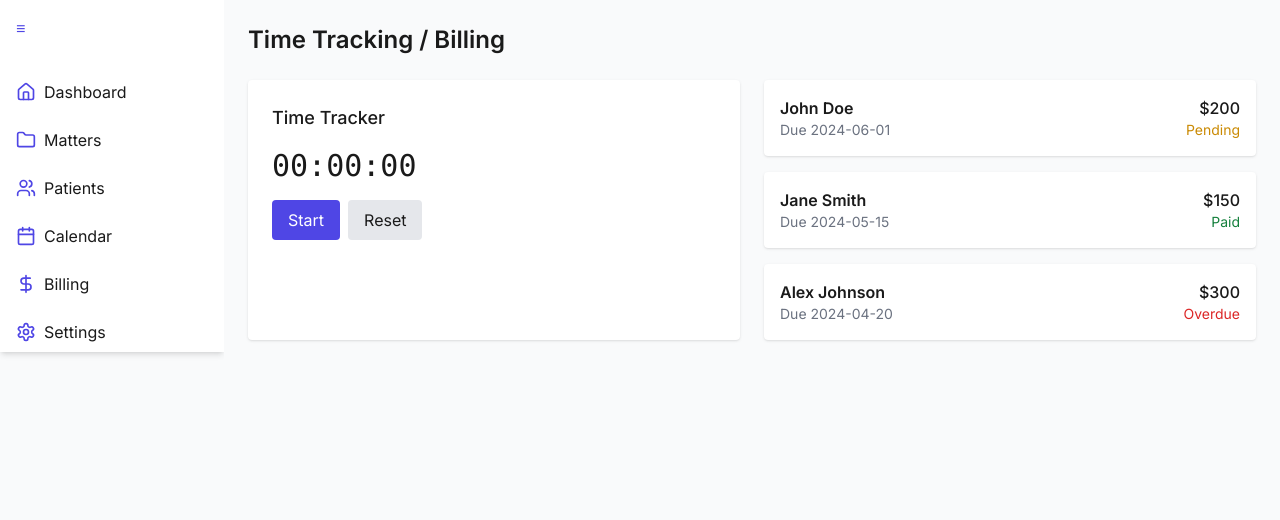
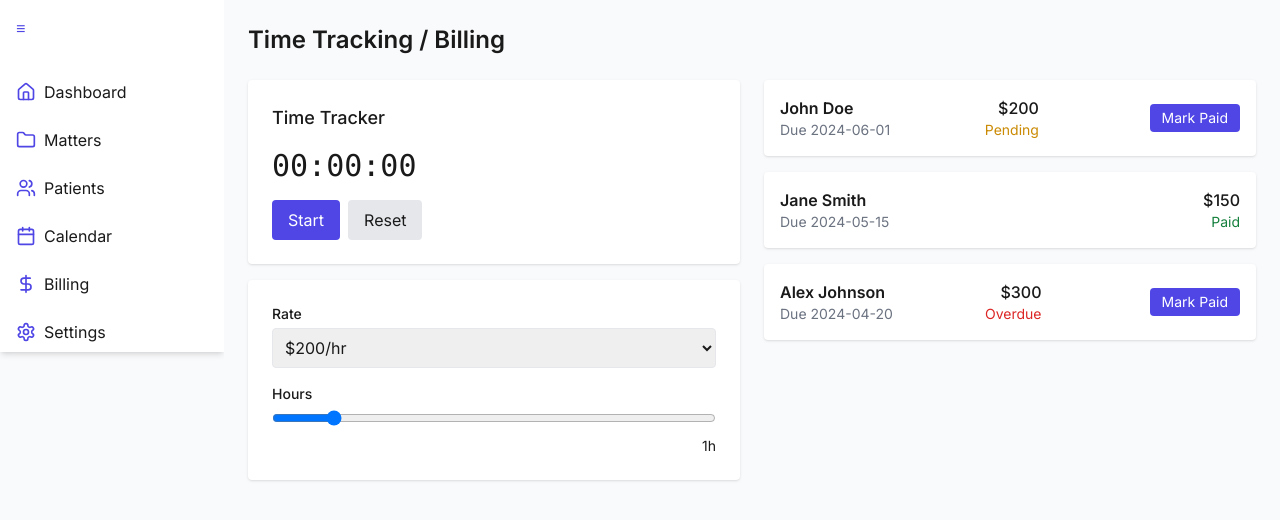
Before and after one commit to sorryforpie/UrgentPsychCRM, a Next.js app: page /billing in a window 1280 px wide. Shown: the top 520 px of the page. Built offline with nearby package versions, Linux system fonts and the light colour scheme.

Commit message:
Add rate dropdown and time slider with mark paid

```diff
--- a/src/app/billing/page.tsx
+++ b/src/app/billing/page.tsx
@@ -1,5 +1,6 @@
 import Timer from '@components/billing/Timer';
 import InvoiceCard, { Invoice } from '@components/billing/InvoiceCard';
+import { useState } from 'react';
 
 const invoices: Invoice[] = [
   { id: 1, patient: 'John Doe', amount: '$200', status: 'Pending', dueDate: '2024-06-01' },
@@ -8,11 +9,49 @@ const invoices: Invoice[] = [
 ];
 
 export default function BillingPage() {
+  const [rate, setRate] = useState('200');
+  const [hours, setHours] = useState(1);
+
   return (
     <div className="space-y-6">
       <h1 className="text-2xl font-semibold">Time Tracking / Billing</h1>
       <div className="grid grid-cols-1 md:grid-cols-2 gap-6">
-        <Timer />
+        <div className="space-y-4">
+          <Timer />
+          <div className="p-6 bg-white rounded shadow space-y-4">
+            <div>
+              <label className="block text-sm font-medium mb-1" htmlFor="rate">
+                Rate
+              </label>
+              <select
+                id="rate"
+                value={rate}
+                onChange={(e) => setRate(e.target.value)}
+                className="w-full p-2 border rounded"
+              >
+                <option value="150">$150/hr</option>
+                <option value="200">$200/hr</option>
+                <option value="250">$250/hr</option>
+              </select>
+            </div>
+            <div>
+              <label className="block text-sm font-medium mb-1" htmlFor="hours">
+                Hours
+              </label>
+              <input
+                id="hours"
+                type="range"
+                min="0"
+                max="8"
+                step="0.25"
+                value={hours}
+                onChange={(e) => setHours(parseFloat(e.target.value))}
+                className="w-full"
+              />
+              <div className="text-sm text-right mt-1">{hours}h</div>
+            </div>
+          </div>
+        </div>
         <div className="space-y-4">
           {invoices.map((inv) => (
             <InvoiceCard key={inv.id} invoice={inv} />
--- a/src/components/billing/InvoiceCard.tsx
+++ b/src/components/billing/InvoiceCard.tsx
@@ -6,13 +6,18 @@ export interface Invoice {
   dueDate: string;
 }
 
+import { useState } from 'react';
+
 export default function InvoiceCard({ invoice }: { invoice: Invoice }) {
+  const [status, setStatus] = useState<Invoice['status']>(invoice.status);
   const statusColor =
-    invoice.status === 'Paid'
+    status === 'Paid'
       ? 'text-green-700'
-      : invoice.status === 'Pending'
+      : status === 'Pending'
       ? 'text-yellow-600'
       : 'text-red-600';
+
+  const markPaid = () => setStatus('Paid');
 
   return (
     <div className="p-4 bg-white rounded shadow flex justify-between items-center">
@@ -22,8 +27,16 @@ export default function InvoiceCard({ invoice }: { invoice: Invoice }) {
       </div>
       <div className="text-right">
         <div className="font-medium">{invoice.amount}</div>
-        <div className={`text-sm ${statusColor}`}>{invoice.status}</div>
+        <div className={`text-sm ${statusColor}`}>{status}</div>
       </div>
+      {status !== 'Paid' && (
+        <button
+          onClick={markPaid}
+          className="ml-4 px-3 py-1 text-sm rounded bg-accent text-white hover:bg-indigo-700"
+        >
+          Mark Paid
+        </button>
+      )}
     </div>
   );
 }
```
